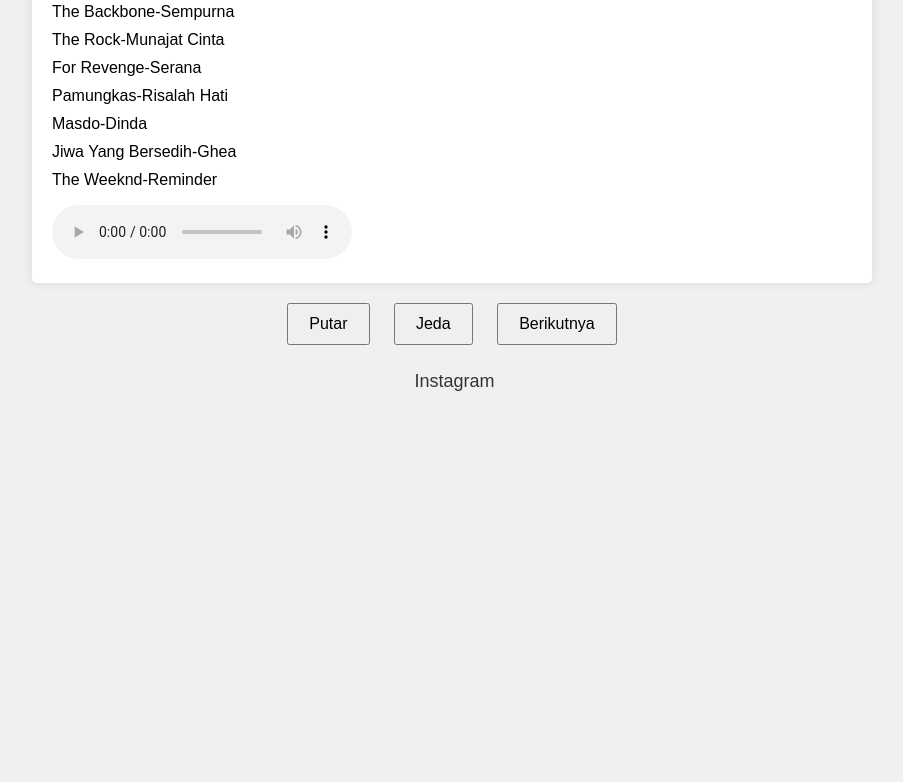
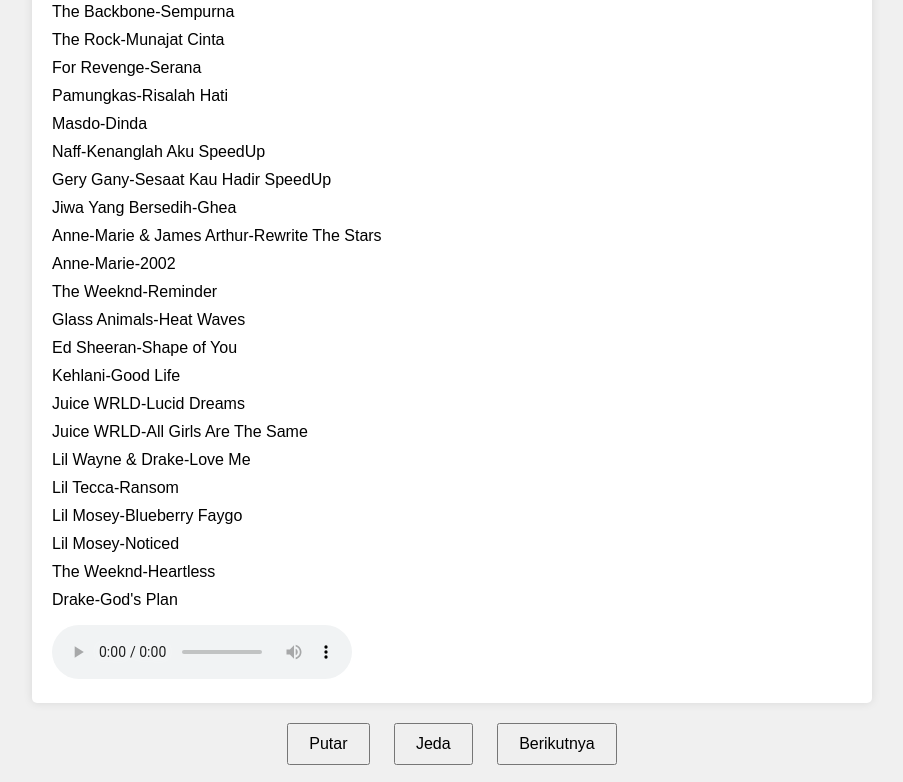
Before and after one commit to BimaARV/playlist-local, a plain HTML site: page index.html in a window 1280 px wide. Shown: the part 593-1375 px from the top of the page, without its empty margins (188-1091 px from the left). Before the commit the page ends 986 px from the top, so only its background shows below. Drawn offline with Linux system fonts and the light colour scheme.

Commit message:
menambahkan lagu baru

```diff
--- a/index.html
+++ b/index.html
@@ -32,8 +32,23 @@
         <li data-src="./assets/For-Revenge-Serana.mp3">For Revenge-Serana</li>
         <li data-src="./assets/Pamungkas-Risalah-Hati.mp3">Pamungkas-Risalah Hati</li>
         <li data-src="./assets/Masdo-Dinda.mp3">Masdo-Dinda</li>
+        <li data-src="./assets/Naff-Kenanglah-Aku-SpeedUp.mp3">Naff-Kenanglah Aku SpeedUp</li>
+        <li data-src="./assets/GeryGany-Sesaat-Kau-Hadir-SpeedUp.mp3">Gery Gany-Sesaat Kau Hadir SpeedUp</li>
         <li data-src="./assets/Jiwa-Yang-Bersedih-Ghea.mp3">Jiwa Yang Bersedih-Ghea</li>
+        <li data-src="./assets/AnneMarie&JamesArthur-Rewrite-The-Stars.mp3">Anne-Marie & James Arthur-Rewrite The Stars</li>
+        <li data-src="./assets/AnneMarie-2002.mp3">Anne-Marie-2002</li>
         <li data-src="./assets/TheWeeknd-Reminder.mp3">The Weeknd-Reminder</li>
+        <li data-src="./assets/GlassAnimals-Heat-Waves.mp3">Glass Animals-Heat Waves</li>
+        <li data-src="./assets/EdSheeran-Shape-of-You.mp3">Ed Sheeran-Shape of You</li>
+        <li data-src="./assets/Kehlani-Good-Life.mp3">Kehlani-Good Life</li>
+        <li data-src="./assets/JuiceWRLD-Lucid-Dreams.mp3">Juice WRLD-Lucid Dreams</li>
+        <li data-src="./assets/JuiceWRLD-All-Girls-Are-The-Same.mp3">Juice WRLD-All Girls Are The Same</li>
+        <li data-src="./assets/LilWayne&Drake-Love-Me.mp3">Lil Wayne & Drake-Love Me</li>
+        <li data-src="./assets/LilTecca-Ransom.mp3">Lil Tecca-Ransom</li>
+        <li data-src="./assets/LilMosey-Blueberry-Faygo.mp3">Lil Mosey-Blueberry Faygo</li>
+        <li data-src="./assets/LilMosey-Noticed.mp3">Lil Mosey-Noticed</li>
+        <li data-src="./assets/TheWeeknd-Heartless.mp3">The Weeknd-Heartless</li>
+        <li data-src="./assets/Drake-God's-Plan.mp3">Drake-God's Plan</li>
         <!-- Tambahkan daftar lagu sesuai kebutuhan Anda -->
       </ul>
       <audio id="audio-player" controls>
```
Also changed, not shown: 16 other files.
